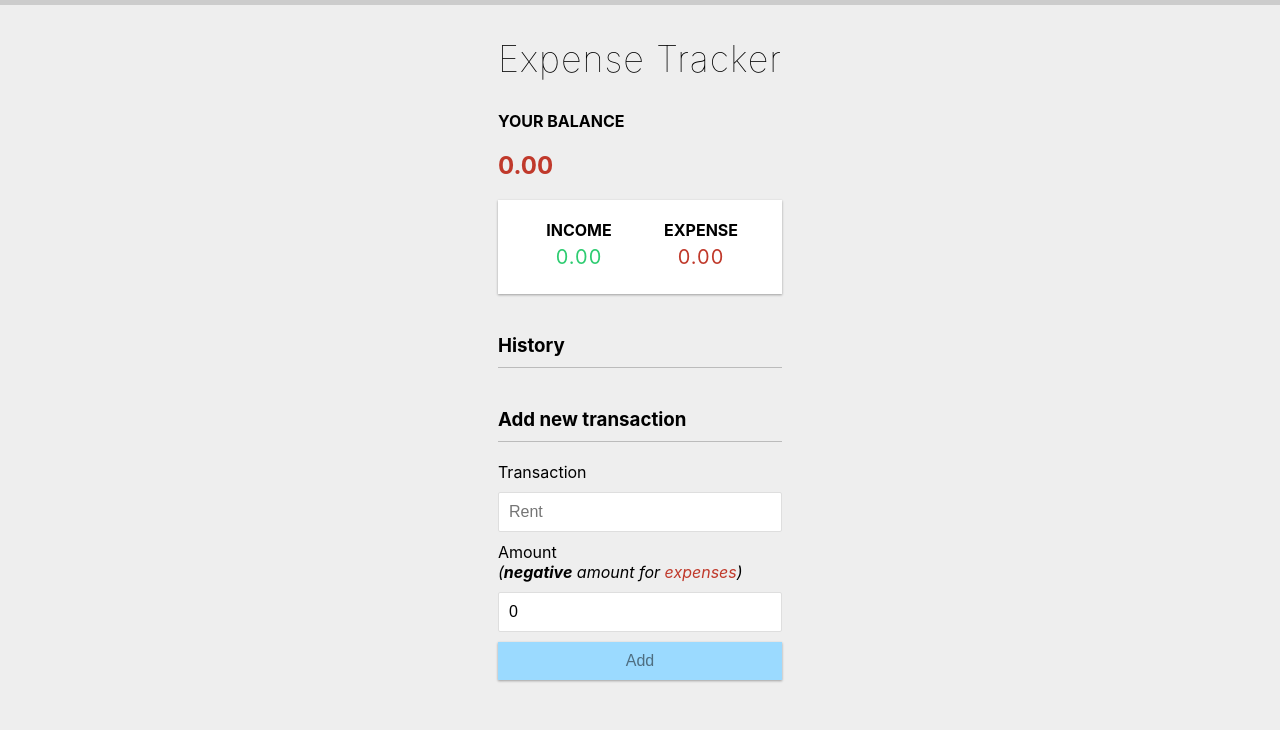
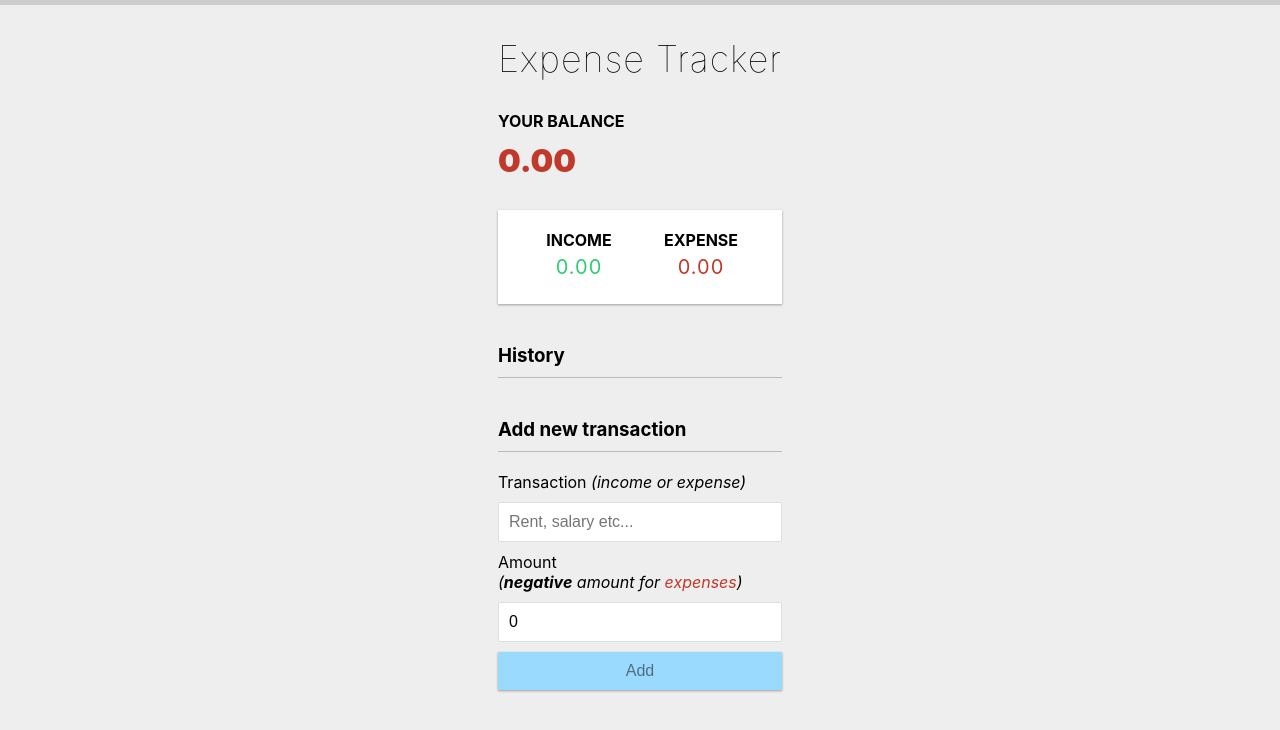
Before and after one commit to aydgn/expense-tracker, a React (Vite) app: page / in a window 1280 px wide. Shown: the top 730 px of the page. Built offline with nearby package versions, Linux system fonts and the light colour scheme.

Commit message:
readme & ux improvements

```diff
--- a/src/App.css
+++ b/src/App.css
@@ -148,3 +148,8 @@ input[type='number'] {
 .minus {
   color: #c0392b;
 }
+
+.balance {
+  font-size: 32px;
+  font-weight: 900;
+}
--- a/src/components/AddTransaction.jsx
+++ b/src/components/AddTransaction.jsx
@@ -30,12 +30,16 @@ export const AddTransaction = () => {
       <h3>Add new transaction</h3>
       <form onSubmit={onSubmit}>
         <div className="form-control">
-          <label htmlFor="text">Transaction</label>
+          <label htmlFor="text">
+            Transaction <i>(income or expense)</i>
+          </label>
+
           <input
             type="text"
+            id="text"
             value={text}
             onChange={e => setText(e.target.value)}
-            placeholder="Rent"
+            placeholder="Rent, salary etc..."
           />
         </div>
         <div className="form-control">
@@ -48,20 +52,24 @@ export const AddTransaction = () => {
           </label>
           <input
             type="number"
+            id="amount"
             value={amount}
             onChange={e => setAmount(e.target.value)}
-            placeholder="-250"
+            placeholder="-250 or 3000"
           />
         </div>
         <button
-
           className="btn"
-          // if amount is greater than zero, make backgroundColor #2ecc71, if it is less than zero make it #e74c3c, if it is equal to zero make it #f1c40f
           style={{
-            backgroundColor: amount > 0 ? "#2ecc71" : amount < 0 ? "#e74c3c" : "",
+            backgroundColor:
+              amount > 0 ? "#2ecc71" : amount < 0 ? "#e74c3c" : "",
           }}
         >
-          {amount > 0 ? "Addding Income" : amount < 0 ? "Adding Expense" : "Add"}
+          {amount > 0
+            ? "Addding Income"
+            : amount < 0
+            ? "Adding Expense"
+            : "Add"}
         </button>
       </form>
     </>
--- a/src/components/Balance.jsx
+++ b/src/components/Balance.jsx
@@ -14,7 +14,12 @@ export const Balance = () => {
   return (
     <>
       <h4>Your Balance</h4>
-      <h2 className={total > 0 ? "plus" : "minus"}>{moneyFormatter(total)}</h2>
+      {/* div with two classname, one for css one for jsx */}
+      <div className="balance">
+        <label className={total > 0 ? "plus" : "minus"} htmlFor="text">
+          {moneyFormatter(total)}
+        </label>
+      </div>
     </>
   );
 };
```
Also changed, not shown: 1 other file (tests, documents, lock files or other folders).
